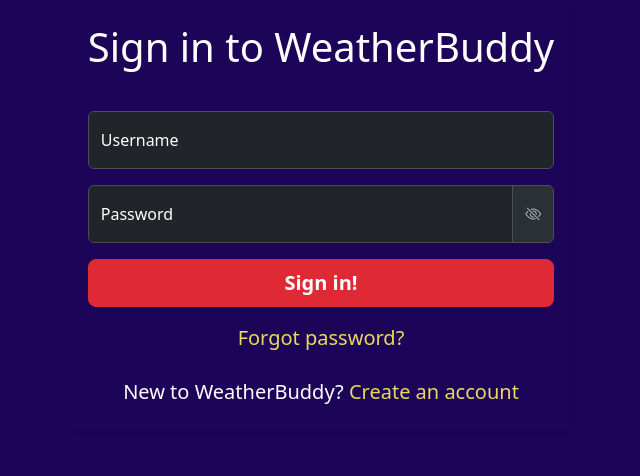
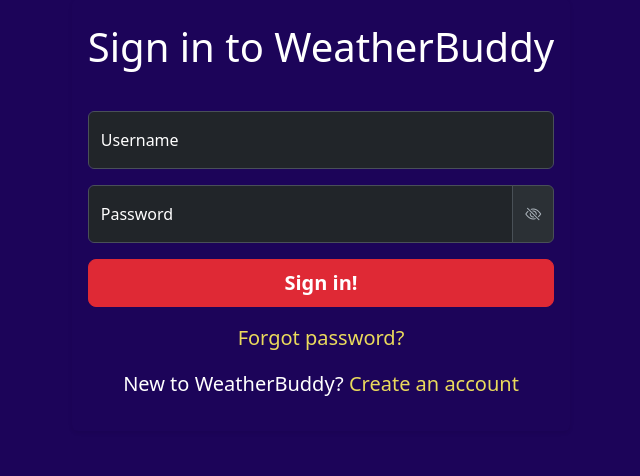
Before and after one commit to MikhailKras/weather-buddy, a FastAPI app: page /users/login in a window 1280 px wide. Shown: the part 185-661 px from the top of the page, without its empty margins (319-959 px from the left). Run offline with FastAPI, Linux system fonts and the light colour scheme; parts of the project's set-up code (start-up, migrations or seed data) failed here and were passed over; some libraries are stand-ins or nearby versions.

Commit message:
feat: changed postion of the inscription with a link to registration in relation to success/error messages

```diff
--- a/src/templates/auth/login.html
+++ b/src/templates/auth/login.html
@@ -45,6 +45,19 @@ content %}
             </button>
           </div>
         </form>
+        <div class="text-center mt-3">
+          <a href="/users/password-reset" class="my-link fs-5 link-opacity-100"
+            >Forgot password?</a
+          >
+        </div>
+        <div class="text-center mt-3 fs-5">
+          <p>
+            New to WeatherBuddy?
+            <a href="/users/register/city" class="my-link link-opacity-100"
+              >Create an account</a
+            >
+          </p>
+        </div>
         <div
           id="error-message"
           class="alert alert-danger bg-danger text-white"
@@ -57,23 +70,6 @@ content %}
           role="alert"
           style="display: none"
         ></div>
-        <div class="text-center mt-3">
-          <a href="/users/password-reset" class="my-link fs-5 link-opacity-100"
-            >Forgot password?</a
-          >
-        </div>
-      </div>
-      <div class="card-footer bg-transparent border-0">
-        <div class="text-center">
-          <div class="container fs-5">
-            <p>
-              New to WeatherBuddy?
-              <a href="/users/register/city" class="my-link link-opacity-100"
-                >Create an account</a
-              >
-            </p>
-          </div>
-        </div>
       </div>
     </div>
   </div>
```
